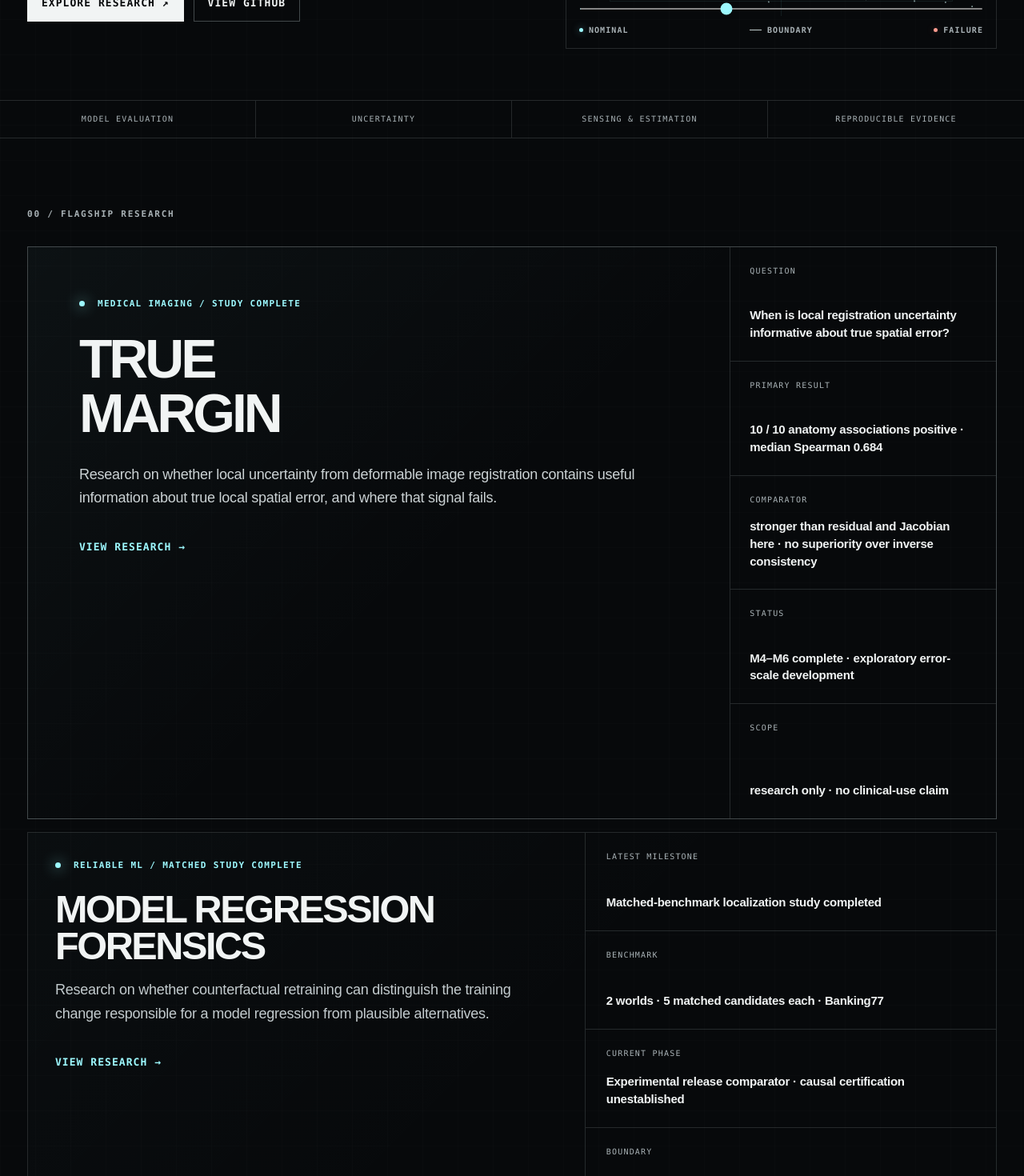
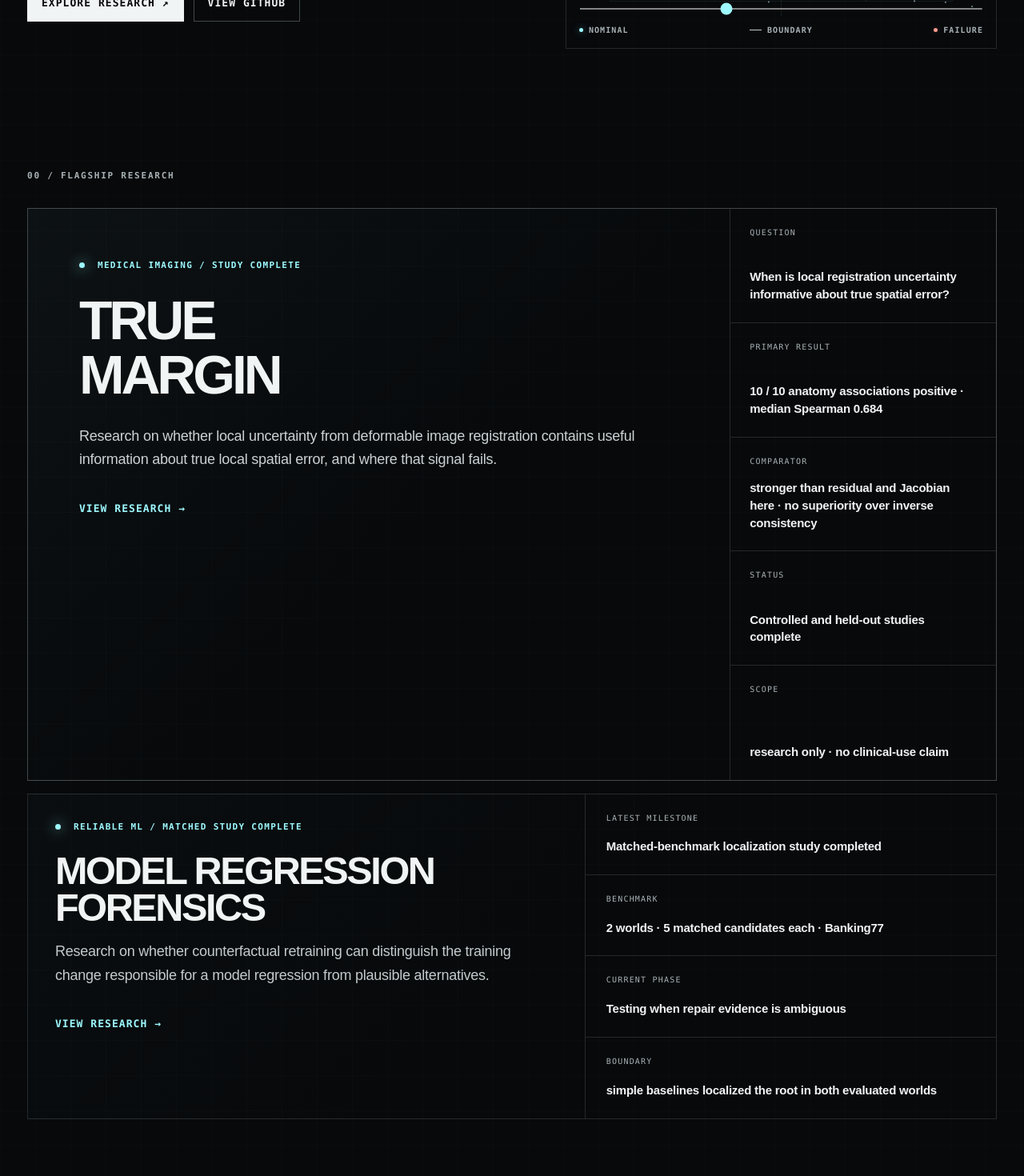
Before and after one commit to Kushrishi/kushrishi.com, a Next.js app: page / in a window 1280 px wide. Shown: the part 680-2150 px from the top of the page at 80% size. Built offline with nearby package versions, Linux system fonts and the light colour scheme.

Commit message:
Simplify homepage hierarchy

```diff
--- a/app/page.tsx
+++ b/app/page.tsx
@@ -43,13 +43,6 @@ export default function Home() {
         <BehaviorField />
       </section>
 
-      <section className="manifesto-band">
-        <div>MODEL EVALUATION</div>
-        <div>UNCERTAINTY</div>
-        <div>SENSING & ESTIMATION</div>
-        <div>REPRODUCIBLE EVIDENCE</div>
-      </section>
-
       <section className="section" id="research">
         <Reveal>
           <div className="section-label">00 / FLAGSHIP RESEARCH</div>
@@ -67,7 +60,7 @@ export default function Home() {
               <div><span>QUESTION</span><strong>When is local registration uncertainty informative about true spatial error?</strong></div>
               <div><span>PRIMARY RESULT</span><strong>10 / 10 anatomy associations positive · median Spearman 0.684</strong></div>
               <div><span>COMPARATOR</span><strong>stronger than residual and Jacobian here · no superiority over inverse consistency</strong></div>
-              <div><span>STATUS</span><strong>M4–M6 complete · exploratory error-scale development</strong></div>
+              <div><span>STATUS</span><strong>Controlled and held-out studies complete</strong></div>
               <div><span>SCOPE</span><strong>research only · no clinical-use claim</strong></div>
             </div>
           </div>
@@ -96,7 +89,7 @@ export default function Home() {
               </div>
               <div>
                 <span>CURRENT PHASE</span>
-                <strong>Experimental release comparator · causal certification unestablished</strong>
+                <strong>Testing when repair evidence is ambiguous</strong>
               </div>
               <div>
                 <span>BOUNDARY</span>
@@ -125,11 +118,6 @@ export default function Home() {
               </div>
             </article>
           </div>
-          <div className="additional-work">
-            <span>ADDITIONAL WORK</span>
-            <a href="https://kushrishi.github.io/carebridge-canada/" target="_blank" rel="noreferrer">CareBridge / PrairieReach</a>
-            <p>Synthetic healthcare-access prototype. Development is paused.</p>
-          </div>
         </Reveal>
       </section>
 
@@ -143,7 +131,7 @@ export default function Home() {
       <section className="section split" id="about">
         <Reveal>
           <div className="section-label">03 / TRAJECTORY</div>
-          <h2 className="section-title">FROM MEASUREMENT<br />TO INTELLIGENCE.</h2>
+          <h2 className="section-title">ENGINEERING<br />AND RESEARCH.</h2>
         </Reveal>
         <Reveal delay={0.1}>
           <div className="about-copy">
@@ -169,8 +157,8 @@ export default function Home() {
 
       <footer>
         <div>
-          <div className="footer-kicker">RESEARCH / ENGINEERING / EVIDENCE</div>
-          <h2>BUILD.<br />MEASURE.<br />VERIFY.</h2>
+          <div className="footer-kicker">KUSH RISHI</div>
+          <h2>SELECTED<br />WORK.</h2>
         </div>
         <div className="footer-links">
           <Link href="/cv" prefetch={false}>CV</Link>
```
